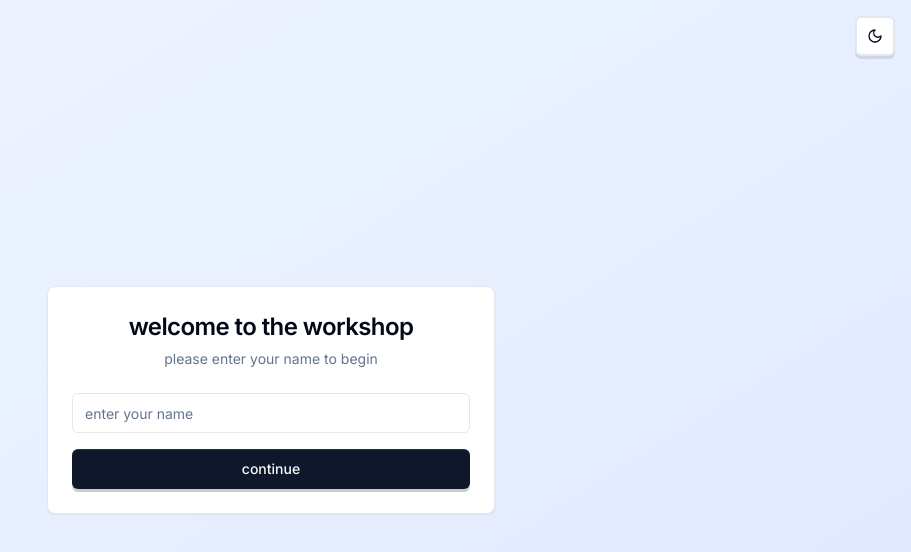
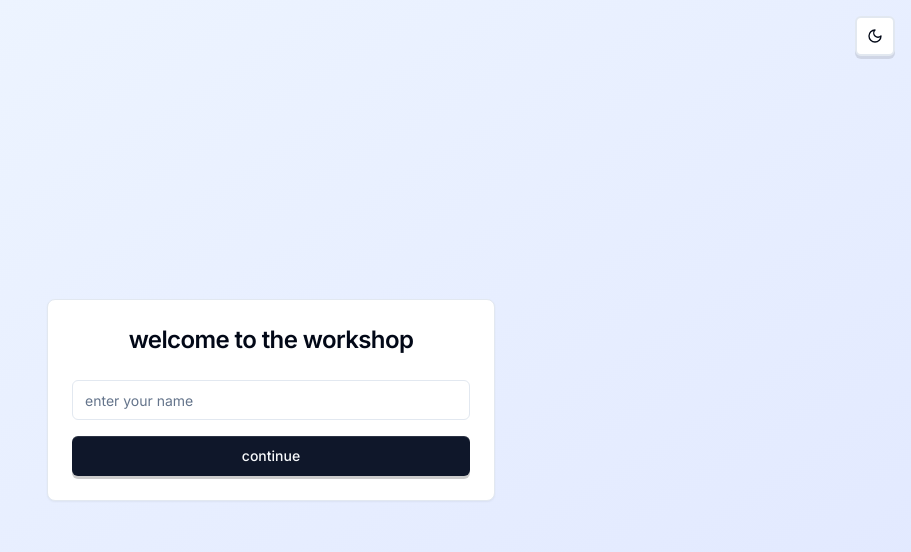
Before and after one commit to yashmanso/valencia-workshop, a Next.js app: page / in a window 1280 px wide. Shown: the top 552 px of the page, without its empty margins (369-1280 px from the left). Built offline with nearby package versions, Linux system fonts and the light colour scheme.

Commit message:
remove card description

```diff
--- a/components/NameInput.tsx
+++ b/components/NameInput.tsx
@@ -23,9 +23,6 @@ export function NameInput() {
       <Card className="w-full max-w-md">
         <CardHeader className="text-center">
           <CardTitle className="text-2xl">welcome to the workshop</CardTitle>
-          <CardDescription>
-            please enter your name to begin
-          </CardDescription>
         </CardHeader>
         <CardContent>
           <form onSubmit={handleSubmit} className="space-y-4">
```
